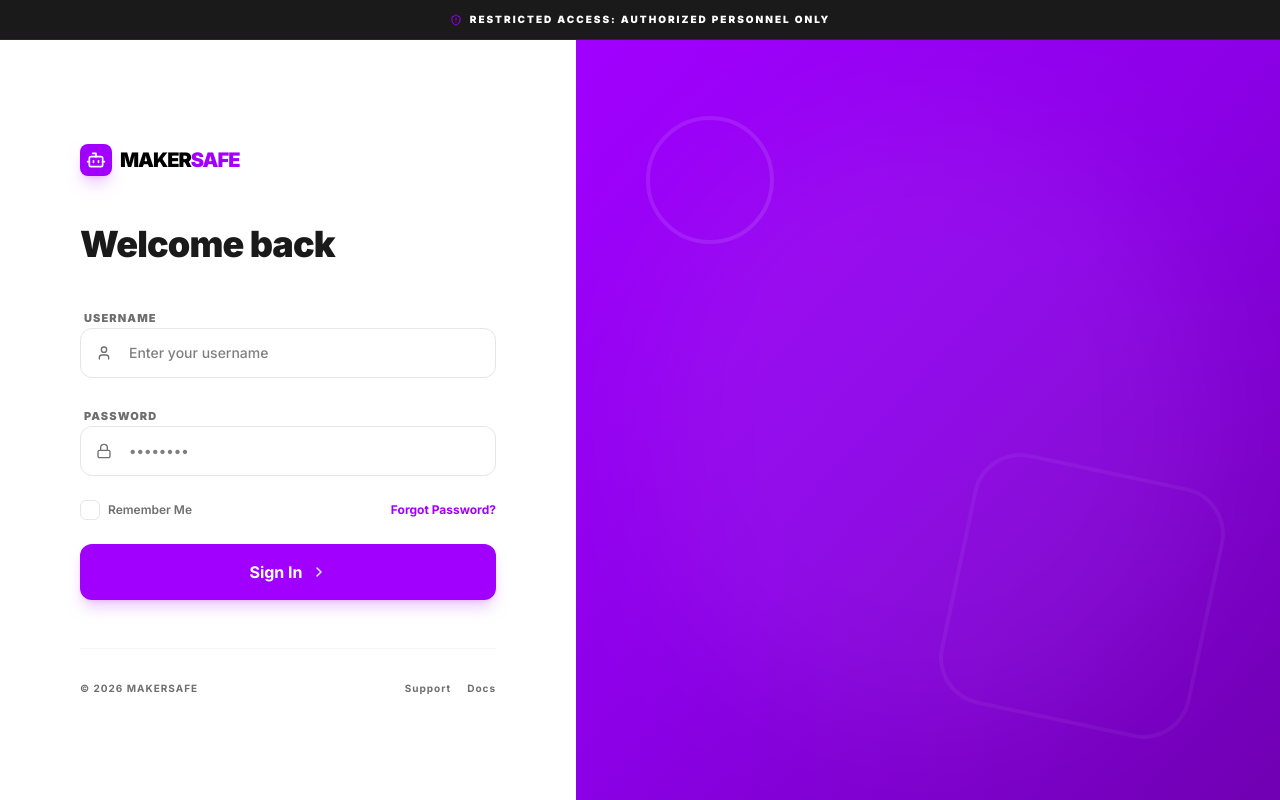
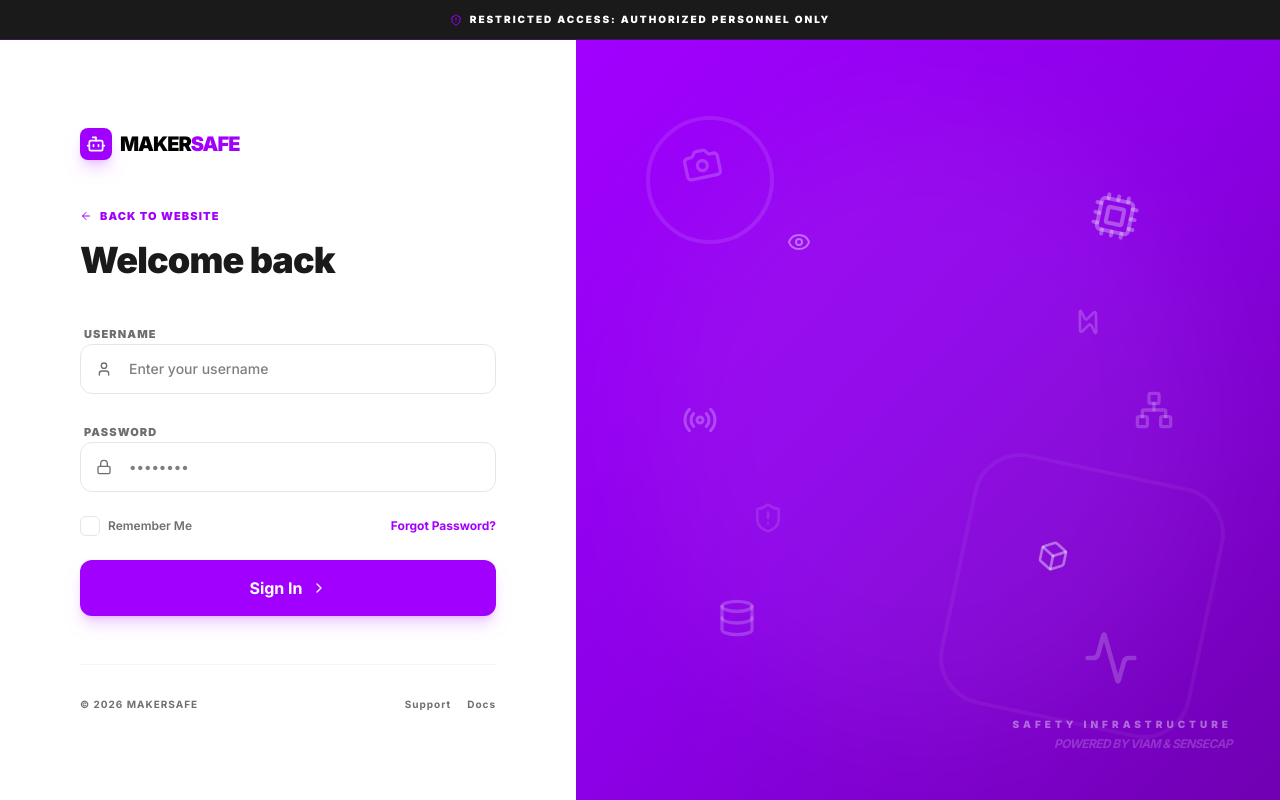
Before and after one commit to justinsiek/Maker-Safe, a React (Vite) app in the folder client/: page /login in a window 1280 px wide. Built offline with nearby package versions, Linux system fonts and the light colour scheme.

Commit message:
added right side icons

```diff
--- a/client/src/page/Login.jsx
+++ b/client/src/page/Login.jsx
@@ -7,7 +7,17 @@ import {
   User,
   Info,
   Bot,
-  CheckCircle2
+  ArrowLeft,
+  // Hardware/Safety Icons
+  Cpu,
+  Activity,
+  Eye,
+  Camera,
+  Database,
+  Network,
+  Box,
+  Zap,
+  Radio
 } from 'lucide-react'
 
 export default function Login() {
@@ -27,7 +37,6 @@ export default function Login() {
     e.preventDefault()
     setError('')
 
-    // Login Logic: matches your PRD requirement
     if (username.trim() !== '' && username === password) {
       localStorage.setItem('isLoggedIn', 'true')
       navigate('/dashboard')
@@ -37,7 +46,7 @@ export default function Login() {
   }
 
   return (
-    <div className="min-h-screen bg-white text-black font-['Inter',sans-serif] selection:bg-[#A100FF] selection:text-white flex flex-col">
+    <div className="min-h-screen bg-white text-black font-['Inter',sans-serif] selection:bg-[#A100FF] selection:text-white flex flex-col overflow-hidden">
       <style>
         @import url('https://fonts.googleapis.com/css2?family=Inter:wght@400;500;600;700;800;900&display=swap');
       </style>
@@ -50,30 +59,38 @@ export default function Login() {
         </p>
       </div>
 
-      {/* --- Split Layout Container --- */}
       <div className="flex-1 flex flex-col lg:flex-row h-full">
 
         {/* LEFT SIDE: Login Form */}
-        <div className="w-full lg:w-[45%] flex flex-col justify-center px-8 lg:px-20 py-12 relative bg-white">
+        <div className="w-full lg:w-[45%] flex flex-col justify-center px-8 lg:px-20 py-12 relative bg-white z-10">
 
           <div className="max-w-md w-full mx-auto">
             {/* Logo */}
-            <div className="flex items-center gap-2 mb-12">
-              <div className="bg-[#A100FF] p-1.5 rounded-lg shadow-lg shadow-[#A100FF]/20">
+            <button
+              onClick={() => navigate('/')}
+              className="flex items-center gap-2 mb-12 hover:opacity-80 transition-opacity cursor-pointer group"
+            >
+              <div className="bg-[#A100FF] p-1.5 rounded-lg shadow-lg shadow-[#A100FF]/20 group-hover:scale-110 transition-transform">
                 <Bot className="w-5 h-5 text-white" />
               </div>
               <span className="text-xl font-black tracking-tighter uppercase">
                 Maker<span className="text-[#A100FF]">Safe</span>
               </span>
-            </div>
+            </button>
 
             <div className="mb-10">
+              <button
+                onClick={() => navigate('/')}
+                className="flex items-center gap-2 text-[11px] font-black uppercase tracking-widest text-[#A100FF] mb-4 hover:translate-x-[-4px] transition-transform cursor-pointer"
+              >
+                <ArrowLeft className="w-3 h-3" /> Back to website
+              </button>
+
               <h1 className="text-4xl font-[900] tracking-tight text-[#1A1A1A] mb-3">
                 Welcome back
               </h1>
             </div>
 
-            {/* Error Message Section */}
             {error && (
               <div className="mb-6 p-4 bg-[#E5484D] text-white rounded-xl flex items-center gap-3 animate-in fade-in slide-in-from-top-2">
                 <Info className="w-4 h-4 shrink-0" />
@@ -150,27 +167,69 @@ export default function Login() {
                <div className="flex items-center justify-between text-[10px] font-bold text-[#6F6F6F] uppercase tracking-widest">
                   <span>© 2026 MakerSafe</span>
                   <div className="flex gap-4">
-                    <button className="hover:text-[#A100FF]">Support</button>
-                    <button className="hover:text-[#A100FF]">Docs</button>
+                    <button onClick={() => navigate('/')} className="hover:text-[#A100FF] cursor-pointer">Support</button>
+                    <button onClick={() => navigate('/')} className="hover:text-[#A100FF] cursor-pointer">Docs</button>
                   </div>
                </div>
             </footer>
           </div>
         </div>
 
-        {/* RIGHT SIDE: Brand Gradient */}
+        {/* RIGHT SIDE: Brand Gradient & Icon Cloud */}
         <div className="hidden lg:flex lg:w-[55%] bg-gradient-to-br from-[#A100FF] via-[#8B00E6] to-[#7000B2] relative items-center justify-center p-20 overflow-hidden">
 
-          {/* Decorative Shapes */}
+          {/* Decorative Background Elements */}
           <div className="absolute top-[10%] left-[10%] w-32 h-32 rounded-full border-4 border-white/10"></div>
           <div className="absolute bottom-[10%] right-[10%] w-64 h-64 rounded-[3rem] border-4 border-white/5 rotate-12"></div>
           <div className="absolute top-1/2 left-1/2 -translate-x-1/2 -translate-y-1/2 w-[80%] h-[80%] bg-white/5 rounded-full blur-3xl"></div>
 
-          <div className="relative z-10 max-w-lg text-white">
-             <div className="mb-8 flex items-center gap-3">
-               <span className="text-2xl font-black tracking-tighter uppercase"></span>
-             </div>
+          {/* Floating Icon Cloud */}
+          <div className="absolute inset-0 z-0">
+            {/* Top Left Cluster */}
+            <div className="absolute top-[15%] left-[15%] animate-bounce [animation-duration:3s]">
+              <Camera className="w-10 h-10 text-white/20 -rotate-12" />
+            </div>
+            <div className="absolute top-[25%] left-[30%] animate-pulse">
+              <Eye className="w-6 h-6 text-white/40" />
+            </div>
 
+            {/* Top Right Cluster */}
+            <div className="absolute top-[20%] right-[20%] animate-pulse [animation-delay:1s]">
+              <Cpu className="w-12 h-12 text-white/30 rotate-12" />
+            </div>
+            <div className="absolute top-[35%] right-[25%]">
+              <Zap className="w-8 h-8 text-white/20 -rotate-45" />
+            </div>
+
+            {/* Middle Section (Spread out since big icon is gone) */}
+            <div className="absolute top-1/2 left-[15%] -translate-y-1/2 animate-pulse">
+              <Radio className="w-9 h-9 text-white/25" />
+            </div>
+            <div className="absolute top-1/2 right-[15%] -translate-y-1/2 animate-bounce [animation-duration:5s]">
+              <Network className="w-10 h-10 text-white/20" />
+            </div>
+
+            {/* Bottom Left Cluster */}
+            <div className="absolute bottom-[20%] left-[20%] animate-bounce [animation-duration:4s]">
+              <Database className="w-10 h-10 text-white/20" />
+            </div>
+            <div className="absolute bottom-[35%] left-[25%] opacity-40">
+              <ShieldAlert className="w-8 h-8 text-white/30" />
+            </div>
+
+            {/* Bottom Right Cluster */}
+            <div className="absolute bottom-[15%] right-[20%] animate-pulse [animation-delay:0.5s]">
+              <Activity className="w-14 h-14 text-white/20" />
+            </div>
+            <div className="absolute bottom-[30%] right-[30%]">
+              <Box className="w-8 h-8 text-white/40 rotate-12" />
+            </div>
+          </div>
+
+          {/* Optional: Subtle branding in the corner of the gradient area */}
+          <div className="absolute bottom-12 right-12 text-right">
+             <p className="text-white/40 text-[10px] font-black uppercase tracking-[0.4em] mb-1">Safety Infrastructure</p>
+             <p className="text-white/20 text-xs font-bold italic uppercase tracking-tighter">Powered by Viam & SenseCAP</p>
           </div>
         </div>
       </div>
@@ -178,7 +237,6 @@ export default function Login() {
   )
 }
 
-// Simple Helper for Checkbox
 function CheckIcon({ className }) {
   return (
     <svg className={className} fill="none" viewBox="0 0 24 24" stroke="currentColor" strokeWidth="4">
```
